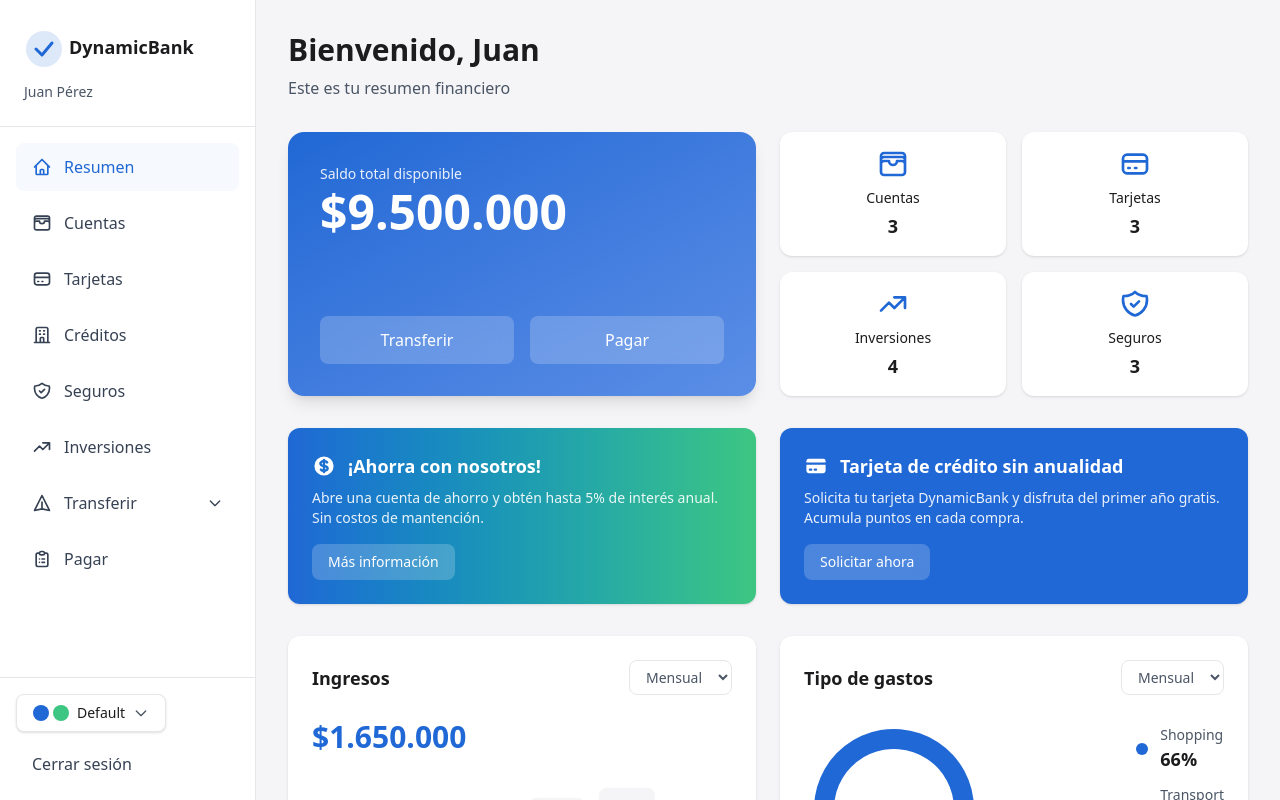
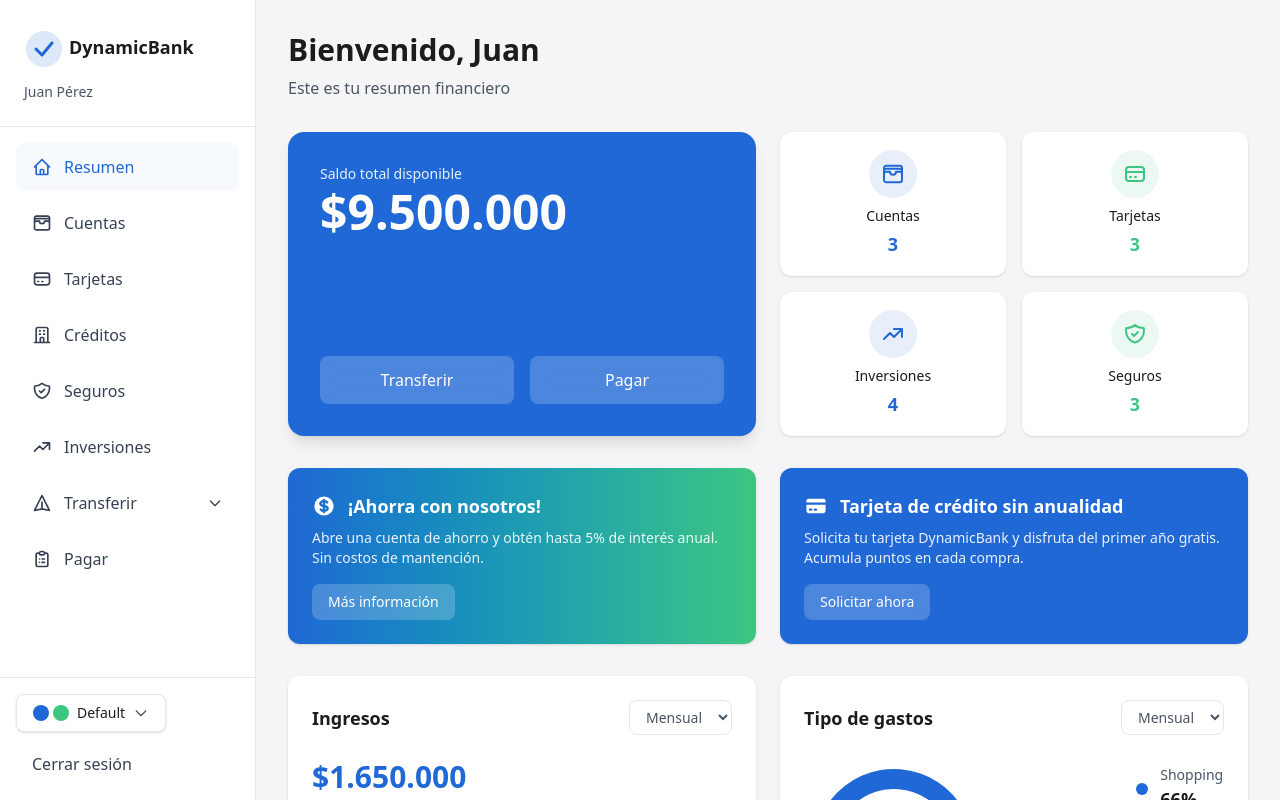
Before and after one commit to modyo-community/banking-prototype, a Next.js app: page / in a window 1280 px wide. Built offline with nearby package versions, Linux system fonts and the light colour scheme.

Commit message:
Mejoras gráficas

```diff
--- a/app/cuentas/[id]/page.tsx
+++ b/app/cuentas/[id]/page.tsx
@@ -11,14 +11,19 @@
   const { id } = use(params);
   const [selectedAccountIndex, setSelectedAccountIndex] = useState(accounts.findIndex(acc => acc.id === parseInt(id)));
   const [expandedTransaction, setExpandedTransaction] = useState<number | null>(null);
+  const [isAnimating, setIsAnimating] = useState(false);
   const selectedAccount = accounts[selectedAccountIndex];
 
   const handlePrevious = () => {
+    setIsAnimating(true);
     setSelectedAccountIndex((prev) => (prev > 0 ? prev - 1 : accounts.length - 1));
+    setTimeout(() => setIsAnimating(false), 300);
   };
 
   const handleNext = () => {
+    setIsAnimating(true);
     setSelectedAccountIndex((prev) => (prev < accounts.length - 1 ? prev + 1 : 0));
+    setTimeout(() => setIsAnimating(false), 300);
   };
 
   if (!selectedAccount) {
@@ -107,7 +112,7 @@
               </div>
 
               <div className="mt-6">
-                <p className="text-sm text-gray-600 mb-2">Saldo disponible</p>
+                <p className="text-sm text-gray-600 mb-1">Saldo disponible</p>
                 <p className="text-4xl font-bold text-dark">${selectedAccount.balance.toLocaleString('es-CL')}</p>
               </div>
             </div>
@@ -152,7 +157,7 @@
 
         {/* Transactions List */}
         <div className="lg:col-span-2">
-          <div className="bg-white rounded-lg shadow-sm overflow-hidden">
+          <div className={`bg-white rounded-lg shadow-sm overflow-hidden transition-all duration-300 ${isAnimating ? 'opacity-0 translate-x-4' : 'opacity-100 translate-x-0'}`}>
             <div className="p-6 border-b border-gray-100">
               <h2 className="text-xl font-bold text-dark">Movimientos recientes</h2>
             </div>
@@ -168,7 +173,7 @@
                     >
                       <div className="flex items-start space-x-4 flex-1">
                         <div className={`w-12 h-12 rounded-full flex items-center justify-center ${
-                          transaction.type === 'income' ? 'bg-secondary/10 text-secondary' : 'bg-gray-100 text-gray-600'
+                          transaction.type === 'income' ? 'bg-gradient-to-br from-secondary/20 to-primary/20 text-secondary' : 'bg-gradient-to-br from-gray-light to-gray text-gray-600'
                         }`}>
                           {transaction.category === 'Sueldo' && <BriefcaseIcon />}
                           {transaction.category === 'Transferencia' && <ArrowDownIcon />}
--- a/app/page.tsx
+++ b/app/page.tsx
@@ -47,7 +47,7 @@
       {/* Balance and Quick Access Grid */}
       <div className="grid grid-cols-1 lg:grid-cols-2 gap-6 mb-8">
         {/* Main Balance Card */}
-        <div className="bg-gradient-to-br from-primary to-primary-light rounded-2xl p-6 md:p-8 text-white shadow-lg flex flex-col">
+        <div className="bg-primary rounded-2xl p-6 md:p-8 text-white shadow-lg flex flex-col">
           <p className="text-sm opacity-90 mb-1">Saldo total disponible</p>
           <p className="text-4xl md:text-5xl font-bold mb-auto">${totalBalance.toLocaleString('es-CL')}</p>
           <div className="flex gap-4 mt-6">
@@ -62,25 +62,33 @@
 
         {/* Quick Access */}
         <div className="grid grid-cols-2 gap-3 md:gap-4">
-          <Link href="/cuentas" className="bg-white rounded-xl p-4 shadow-sm hover:shadow-md transition-shadow text-center">
-            <WalletIcon className="w-8 h-8 mx-auto mb-2 text-primary" />
+          <Link href="/cuentas" className="bg-white rounded-xl p-4 shadow-sm hover:shadow-md transition-all border-2 border-transparent hover:border-primary text-center">
+            <div className="w-12 h-12 mx-auto mb-2 rounded-full bg-primary/10 flex items-center justify-center">
+              <WalletIcon className="w-6 h-6 text-primary" />
+            </div>
             <p className="text-sm font-medium text-dark">Cuentas</p>
-            <p className="text-lg font-bold text-dark mt-1">{accounts.length}</p>
+            <p className="text-lg font-bold text-primary mt-1">{accounts.length}</p>
           </Link>
-          <Link href="/tarjetas" className="bg-white rounded-xl p-4 shadow-sm hover:shadow-md transition-shadow text-center">
-            <CreditCardIcon className="w-8 h-8 mx-auto mb-2 text-primary" />
+          <Link href="/tarjetas" className="bg-white rounded-xl p-4 shadow-sm hover:shadow-md transition-all border-2 border-transparent hover:border-secondary text-center">
+            <div className="w-12 h-12 mx-auto mb-2 rounded-full bg-secondary/10 flex items-center justify-center">
+              <CreditCardIcon className="w-6 h-6 text-secondary" />
+            </div>
             <p className="text-sm font-medium text-dark">Tarjetas</p>
-            <p className="text-lg font-bold text-dark mt-1">{cards.length}</p>
+            <p className="text-lg font-bold text-secondary mt-1">{cards.length}</p>
           </Link>
-          <Link href="/inversiones" className="bg-white rounded-xl p-4 shadow-sm hover:shadow-md transition-shadow text-center">
-            <ChartIcon className="w-8 h-8 mx-auto mb-2 text-primary" />
+          <Link href="/inversiones" className="bg-white rounded-xl p-4 shadow-sm hover:shadow-md transition-all border-2 border-transparent hover:border-primary text-center">
+            <div className="w-12 h-12 mx-auto mb-2 rounded-full bg-primary/10 flex items-center justify-center">
+              <ChartIcon className="w-6 h-6 text-primary" />
+            </div>
             <p className="text-sm font-medium text-dark">Inversiones</p>
-            <p className="text-lg font-bold text-dark mt-1">{investments.length}</p>
+            <p className="text-lg font-bold text-primary mt-1">{investments.length}</p>
           </Link>
-          <Link href="/seguros" className="bg-white rounded-xl p-4 shadow-sm hover:shadow-md transition-shadow text-center">
-            <ShieldIcon className="w-8 h-8 mx-auto mb-2 text-primary" />
+          <Link href="/seguros" className="bg-white rounded-xl p-4 shadow-sm hover:shadow-md transition-all border-2 border-transparent hover:border-secondary text-center">
+            <div className="w-12 h-12 mx-auto mb-2 rounded-full bg-secondary/10 flex items-center justify-center">
+              <ShieldIcon className="w-6 h-6 text-secondary" />
+            </div>
             <p className="text-sm font-medium text-dark">Seguros</p>
-            <p className="text-lg font-bold text-dark mt-1">{insurances.length}</p>
+            <p className="text-lg font-bold text-secondary mt-1">{insurances.length}</p>
           </Link>
         </div>
       </div>
@@ -119,7 +127,7 @@
         <div className="bg-white rounded-xl p-6 shadow-sm">
           <div className="flex justify-between items-center mb-6">
             <h3 className="text-lg font-bold text-dark">Ingresos</h3>
-            <select className="text-sm text-gray-600 border border-gray-200 rounded-lg px-3 py-1.5 focus:outline-none focus:ring-2 focus:ring-primary">
+            <select className="text-sm text-gray-600 border border-gray-200 rounded-lg px-3 py-1.5 focus:outline-none focus:ring-2 focus:ring-primary bg-white">
               <option>Mensual</option>
               <option>Semanal</option>
               <option>Anual</option>
@@ -151,7 +159,7 @@
         <div className="bg-white rounded-xl p-6 shadow-sm">
           <div className="flex justify-between items-center mb-6">
             <h3 className="text-lg font-bold text-dark">Tipo de gastos</h3>
-            <select className="text-sm text-gray-600 border border-gray-200 rounded-lg px-3 py-1.5 focus:outline-none focus:ring-2 focus:ring-primary">
+            <select className="text-sm text-gray-600 border border-gray-200 rounded-lg px-3 py-1.5 focus:outline-none focus:ring-2 focus:ring-secondary bg-white">
               <option>Mensual</option>
               <option>Semanal</option>
               <option>Anual</option>
@@ -178,7 +186,7 @@
                 </PieChart>
               </ResponsiveContainer>
               <div className="absolute inset-0 flex items-center justify-center">
-                <p className="text-2xl font-bold text-dark">$950.000</p>
+                <p className="text-2xl font-bold text-secondary">$950.000</p>
               </div>
             </div>
             <div className="space-y-3">
@@ -210,7 +218,7 @@
                 >
                   <div className="flex items-start space-x-4 flex-1">
                     <div className={`w-12 h-12 rounded-full flex items-center justify-center ${
-                      transaction.type === 'income' ? 'bg-secondary/10 text-secondary' : 'bg-gray-100 text-gray-600'
+                      transaction.type === 'income' ? 'bg-gradient-to-br from-secondary/20 to-primary/20 text-secondary' : 'bg-gradient-to-br from-gray-light to-gray text-gray-600'
                     }`}>
                       {transaction.category === 'Sueldo' && <BriefcaseIcon />}
                       {transaction.category === 'Transferencia' && <ArrowDownIcon />}
--- a/app/tarjetas/[id]/page.tsx
+++ b/app/tarjetas/[id]/page.tsx
@@ -11,14 +11,19 @@
   const { id } = use(params);
   const [selectedCardIndex, setSelectedCardIndex] = useState(cards.findIndex(c => c.id === parseInt(id)));
   const [expandedTransaction, setExpandedTransaction] = useState<number | null>(null);
+  const [isAnimating, setIsAnimating] = useState(false);
   const selectedCard = cards[selectedCardIndex];
 
   const handlePrevious = () => {
+    setIsAnimating(true);
     setSelectedCardIndex((prev) => (prev > 0 ? prev - 1 : cards.length - 1));
+    setTimeout(() => setIsAnimating(false), 300);
   };
 
   const handleNext = () => {
+    setIsAnimating(true);
     setSelectedCardIndex((prev) => (prev < cards.length - 1 ? prev + 1 : 0));
+    setTimeout(() => setIsAnimating(false), 300);
   };
 
   if (!selectedCard) {
@@ -123,7 +128,7 @@
 
         {/* Card Details */}
         <div className="lg:col-span-2 space-y-6">
-          <div className="bg-white rounded-lg p-6 shadow-sm">
+          <div className={`bg-white rounded-lg p-6 shadow-sm transition-all duration-300 ${isAnimating ? 'opacity-0 translate-x-4' : 'opacity-100 translate-x-0'}`}>
             <h2 className="text-xl font-bold text-dark mb-4">Información</h2>
             <div className="space-y-4">
               <div className="flex justify-between">
@@ -132,11 +137,11 @@
               </div>
               <div className="flex justify-between">
                 <span className="text-gray-600">Saldo utilizado</span>
-                <span className="font-bold text-dark">${Math.abs(selectedCard.balance).toLocaleString('es-CL')}</span>
+                <span className="font-bold text-primary">${Math.abs(selectedCard.balance).toLocaleString('es-CL')}</span>
               </div>
               <div className="flex justify-between">
                 <span className="text-gray-600">Crédito disponible</span>
-                <span className="font-bold text-dark">${availableCredit.toLocaleString('es-CL')}</span>
+                <span className="font-bold text-secondary">${availableCredit.toLocaleString('es-CL')}</span>
               </div>
               <div className="flex justify-between">
                 <span className="text-gray-600">Fecha de pago</span>
@@ -148,7 +153,7 @@
             <div className="mt-6">
               <div className="flex justify-between text-sm text-gray-600 mb-2">
                 <span>Uso del cupo</span>
-                <span>{usagePercentage.toFixed(1)}%</span>
+                <span className="font-bold text-primary">{usagePercentage.toFixed(1)}%</span>
               </div>
               <div className="w-full bg-gray-200 rounded-full h-3">
                 <div
@@ -160,7 +165,7 @@
           </div>
 
           {/* Recent Transactions */}
-          <div className="bg-white rounded-lg shadow-sm overflow-hidden">
+          <div className={`bg-white rounded-lg shadow-sm overflow-hidden transition-all duration-300 ${isAnimating ? 'opacity-0 translate-x-4' : 'opacity-100 translate-x-0'}`}>
             <div className="p-6 border-b border-gray-100">
               <h2 className="text-xl font-bold text-dark">Últimos movimientos</h2>
             </div>
@@ -180,7 +185,7 @@
                     >
                       <div className="flex items-start space-x-4 flex-1">
                         <div className={`w-12 h-12 rounded-full flex items-center justify-center ${
-                          transaction.amount > 0 ? 'bg-secondary/10 text-secondary' : 'bg-gray-100 text-gray-600'
+                          transaction.amount > 0 ? 'bg-gradient-to-br from-secondary/20 to-primary/20 text-secondary' : 'bg-gradient-to-br from-gray-light to-gray text-gray-600'
                         }`}>
                           {transaction.category === 'Alimentación' && <ShoppingCartIcon />}
                           {transaction.category === 'Combustible' && <GasIcon />}
--- a/components/Sidebar.tsx
+++ b/components/Sidebar.tsx
@@ -29,7 +29,7 @@
 export default function Sidebar() {
   const pathname = usePathname();
   const [openSubmenu, setOpenSubmenu] = useState<string | null>(null);
-  const submenuRef = useRef<HTMLDivElement>(null);
+  const submenuRef = useRef<HTMLLIElement>(null);
 
   useEffect(() => {
     // Check if current path is within transferir section
```
